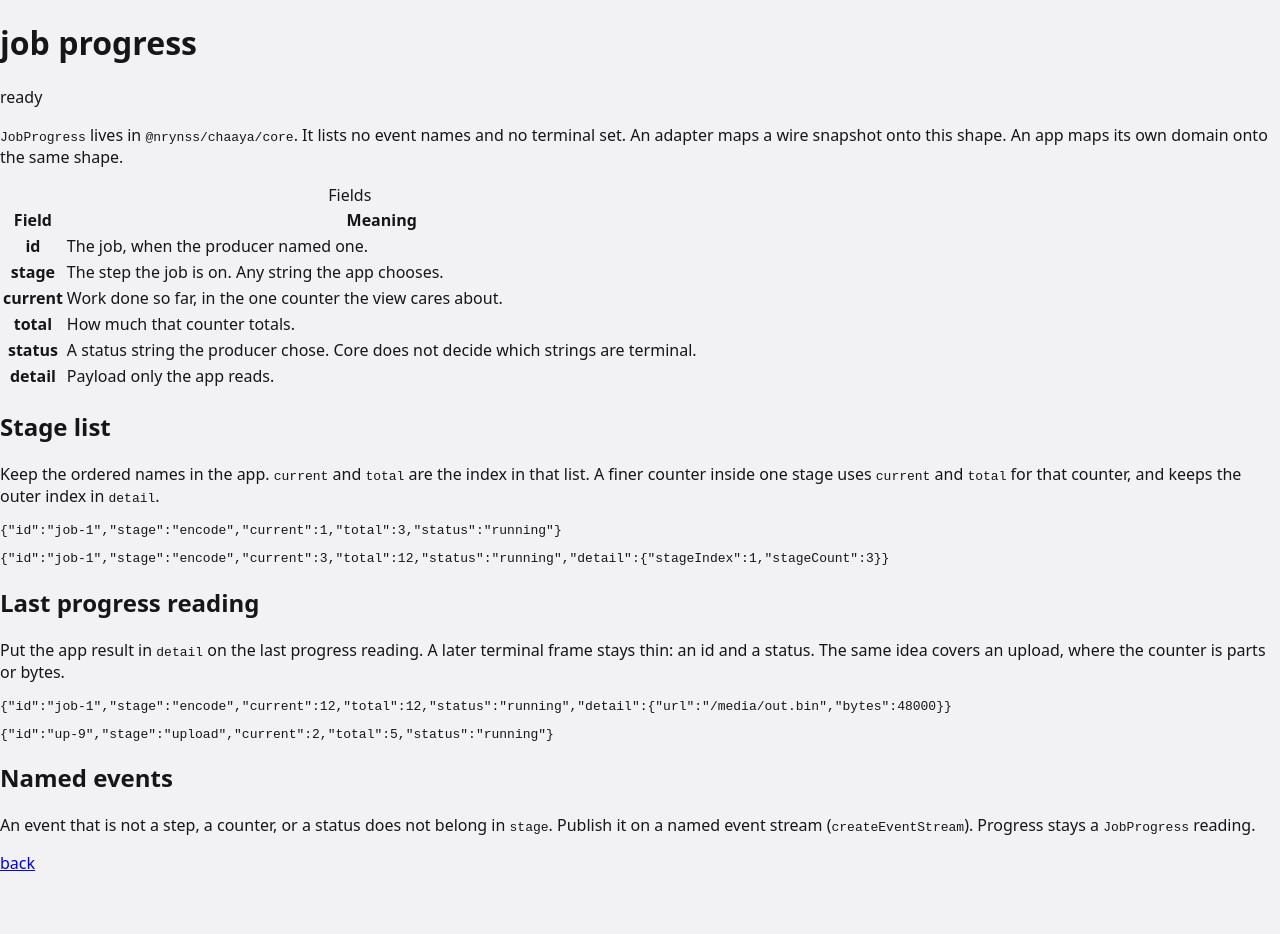
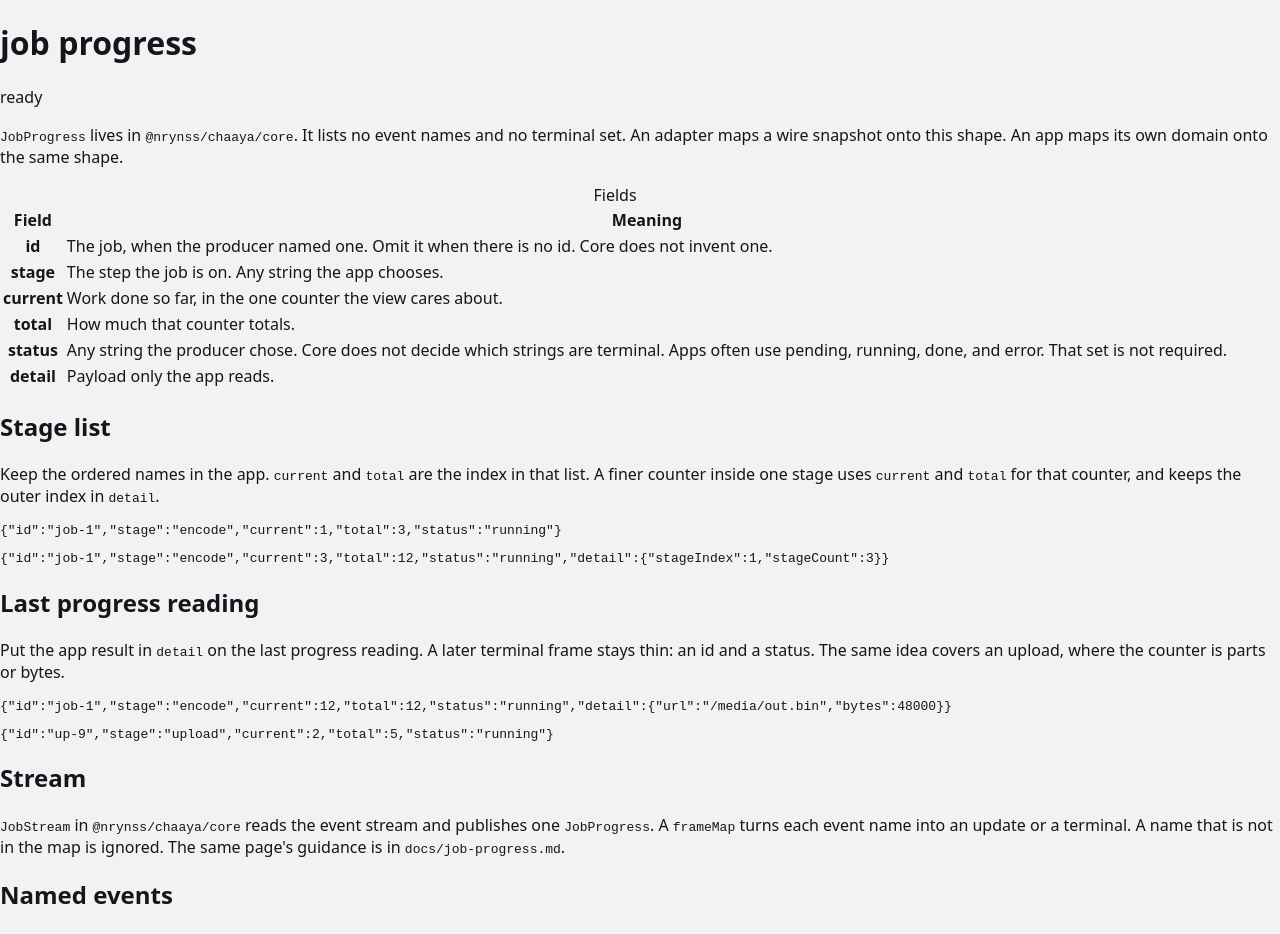
Before and after one commit to nrynss/chaaya, a SvelteKit app: page /docs/job-progress in a window 1280 px wide. Shown: the top 934 px of the page. Before the commit the page ends 874 px from the top, so only its background shows below. Built offline with nearby package versions, Linux system fonts and the light colour scheme.

Commit message:
Note that job progress id is optional and status is freeform

```diff
--- a/src/routes/docs/job-progress/+page.svelte
+++ b/src/routes/docs/job-progress/+page.svelte
@@ -76,7 +76,7 @@
 		<tbody>
 			<tr>
 				<th scope="row">id</th>
-				<td>The job, when the producer named one.</td>
+				<td>The job, when the producer named one. Omit it when there is no id. Core does not invent one.</td>
 			</tr>
 			<tr>
 				<th scope="row">stage</th>
@@ -92,7 +92,10 @@
 			</tr>
 			<tr>
 				<th scope="row">status</th>
-				<td>A status string the producer chose. Core does not decide which strings are terminal.</td>
+				<td>
+					Any string the producer chose. Core does not decide which strings are terminal. Apps often use
+					pending, running, done, and error. That set is not required.
+				</td>
 			</tr>
 			<tr>
 				<th scope="row">detail</th>
@@ -115,6 +118,13 @@
 	</p>
 	<pre data-testid="encoded">{show(encoded)}</pre>
 	<pre data-testid="upload">{show(upload)}</pre>
+	<h2>Stream</h2>
+	<p>
+		<code>JobStream</code> in <code>@nrynss/chaaya/core</code> reads the event stream and publishes one
+		<code>JobProgress</code>. A <code>frameMap</code> turns each event name into an update or a terminal.
+		A name that is not in the map is ignored. The same page's guidance is in
+		<code>docs/job-progress.md</code>.
+	</p>
 	<h2>Named events</h2>
 	<p>
 		An event that is not a step, a counter, or a status does not belong in <code>stage</code>. Publish it
```
